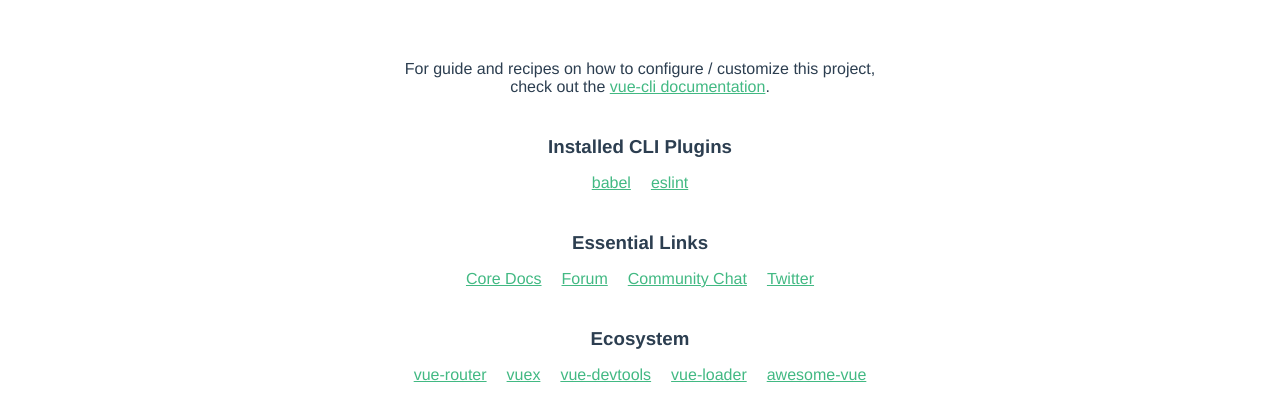
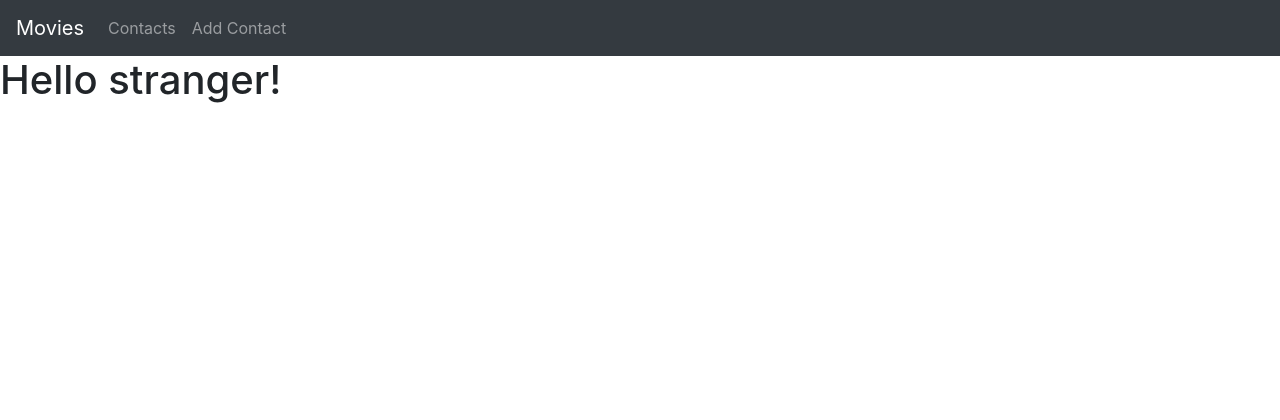
Before and after one commit to eennaa/resenje-movies-vue, a Vue app: page / in a window 1280 px wide. Shown: the top 420 px of the page. Built offline with nearby package versions, Linux system fonts and the light colour scheme.

Commit message:
Commit 1

```diff
--- a/package.json
+++ b/package.json
@@ -8,6 +8,8 @@
     "lint": "vue-cli-service lint"
   },
   "dependencies": {
+    "bootstrap": "^4.1.1",
+    "bootstrap-vue": "^2.0.0-rc.9",
     "vue": "^2.5.16",
     "vue-router": "^3.0.1"
   },
--- a/src/App.vue
+++ b/src/App.vue
@@ -1,27 +1,17 @@
 <template>
   <div id="app">
+    <nav-bar />
     <router-view></router-view>
   </div>
 </template>
 
 <script>
-import HelloWorld from './components/HelloWorld.vue'
+import NavBar from './components/NavBar.vue'
 
 export default {
   name: 'app',
   components: {
-    HelloWorld
+    NavBar
   }
 }
 </script>
-
-<style>
-#app {
-  font-family: 'Avenir', Helvetica, Arial, sans-serif;
-  -webkit-font-smoothing: antialiased;
-  -moz-osx-font-smoothing: grayscale;
-  text-align: center;
-  color: #2c3e50;
-  margin-top: 60px;
-}
-</style>
--- /dev/null
+++ b/src/components/AppMovies.vue
@@ -0,0 +1,9 @@
+<template>
+  <div>List of Movies</div>
+</template>
+
+<script>
+export default {
+  name: 'AppMovies'
+}
+</script>
--- a/src/components/HelloWorld.vue
+++ b/src/components/HelloWorld.vue
@@ -1,31 +1,6 @@
 <template>
   <div class="hello">
     <h1>{{ msg }}</h1>
-    <p>
-      For guide and recipes on how to configure / customize this project,<br>
-      check out the
-      <a href="https://github.com/vuejs/vue-cli/tree/dev/docs" target="_blank">vue-cli documentation</a>.
-    </p>
-    <h3>Installed CLI Plugins</h3>
-    <ul>
-      <li><a href="https://github.com/vuejs/vue-cli/tree/dev/packages/%40vue/cli-plugin-babel" target="_blank">babel</a></li>
-      <li><a href="https://github.com/vuejs/vue-cli/tree/dev/packages/%40vue/cli-plugin-eslint" target="_blank">eslint</a></li>
-    </ul>
-    <h3>Essential Links</h3>
-    <ul>
-      <li><a href="https://vuejs.org" target="_blank">Core Docs</a></li>
-      <li><a href="https://forum.vuejs.org" target="_blank">Forum</a></li>
-      <li><a href="https://chat.vuejs.org" target="_blank">Community Chat</a></li>
-      <li><a href="https://twitter.com/vuejs" target="_blank">Twitter</a></li>
-    </ul>
-    <h3>Ecosystem</h3>
-    <ul>
-      <li><a href="https://router.vuejs.org/en/essentials/getting-started.html" target="_blank">vue-router</a></li>
-      <li><a href="https://vuex.vuejs.org/en/intro.html" target="_blank">vuex</a></li>
-      <li><a href="https://github.com/vuejs/vue-devtools#vue-devtools" target="_blank">vue-devtools</a></li>
-      <li><a href="https://vue-loader.vuejs.org" target="_blank">vue-loader</a></li>
-      <li><a href="https://github.com/vuejs/awesome-vue" target="_blank">awesome-vue</a></li>
-    </ul>
   </div>
 </template>
 
@@ -33,7 +8,11 @@
 export default {
   name: 'HelloWorld',
   props: {
-    msg: String
+    msg: {
+      type: String,
+      default: 'Hello stranger!',
+      required: false
+    }
   }
 }
 </script>
--- /dev/null
+++ b/src/components/NavBar.vue
@@ -0,0 +1,15 @@
+<template>
+  <nav class="navbar navbar-expand-lg navbar-dark bg-dark">
+    <router-link class="navbar-brand" to="/movies">Movies</router-link>
+    <div class="navbar-nav">
+      <router-link class="nav-item nav-link" to="/contacts">Contacts</router-link>
+      <router-link class="nav-item nav-link" to="/add-contact">Add Contact</router-link>
+    </div>
+  </nav>
+</template>
+
+<script>
+export default {
+
+}
+</script>
```
Also changed, not shown: src/main.js (+9 -1 lines), 1 other file (tests, documents, lock files or other folders).
